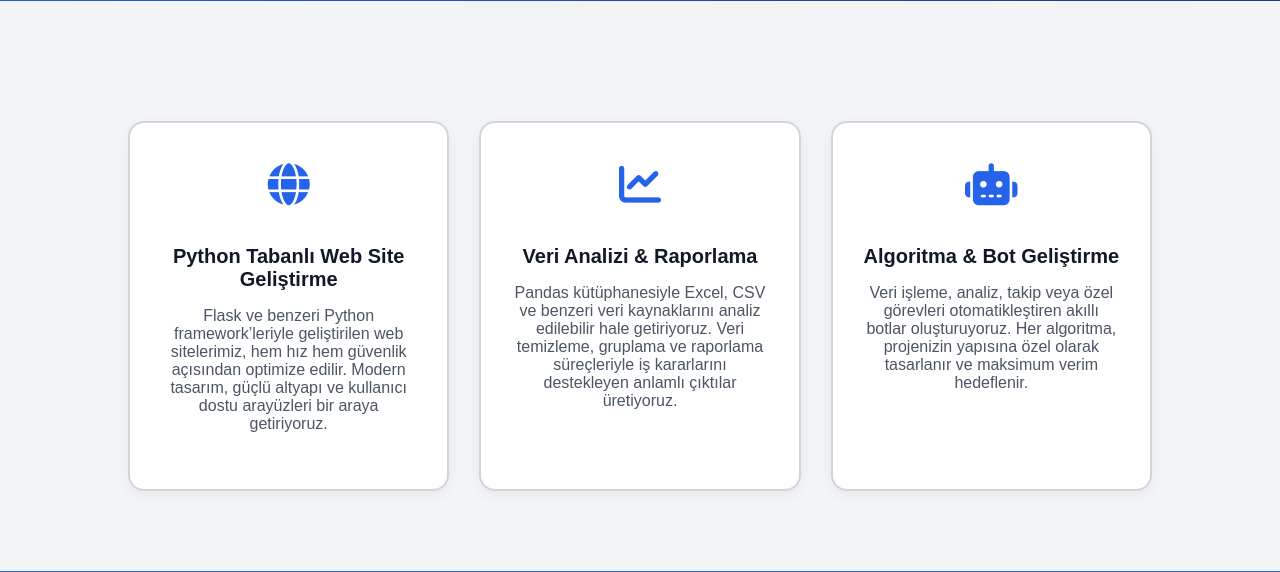
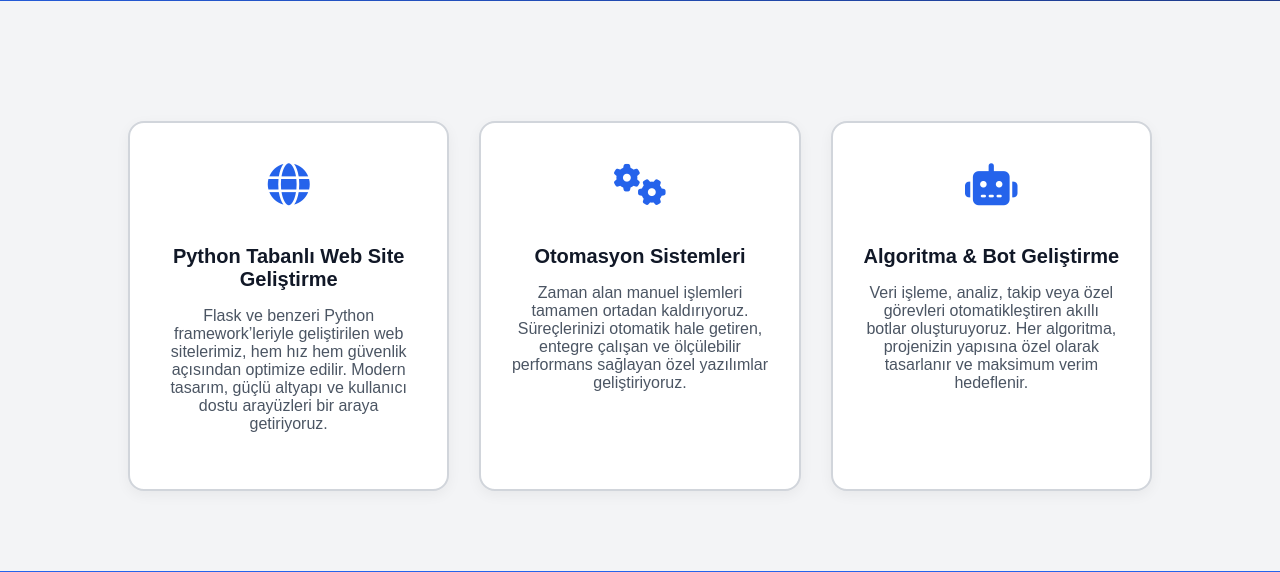
Before and after one commit to kaganpydev/kcxyazilim, a Flask app: page /yazilim in a window 1280 px wide. Shown: the part 457-1029 px from the top of the page. Run offline with Flask 3, Linux system fonts and the light colour scheme.

Commit message:
Update yazilim.html

```diff
--- a/templates/yazilim.html
+++ b/templates/yazilim.html
@@ -3,7 +3,6 @@
 
 {% block content %}
 <main class="software-page">
-
 
 <section class="software-hero">
   <div class="software-hero-content">
@@ -25,15 +24,14 @@
         </p>
       </div>
 
-<div class="software-card">
-  <i class="fa-solid fa-chart-line"></i>
-  <h3>Veri Analizi & Raporlama</h3>
-  <p>
-    Pandas kütüphanesiyle Excel, CSV ve benzeri veri kaynaklarını analiz edilebilir hale getiriyoruz.
-    Veri temizleme, gruplama ve raporlama süreçleriyle iş kararlarını destekleyen anlamlı çıktılar üretiyoruz.
-  </p>
-</div>
-
+      <div class="software-card">
+        <i class="fa-solid fa-gears"></i>
+        <h3>Otomasyon Sistemleri</h3>
+        <p>
+          Zaman alan manuel işlemleri tamamen ortadan kaldırıyoruz.
+          Süreçlerinizi otomatik hale getiren, entegre çalışan ve ölçülebilir performans sağlayan özel yazılımlar geliştiriyoruz.
+        </p>
+      </div>
 
       <div class="software-card">
         <i class="fa-solid fa-robot"></i>
```
